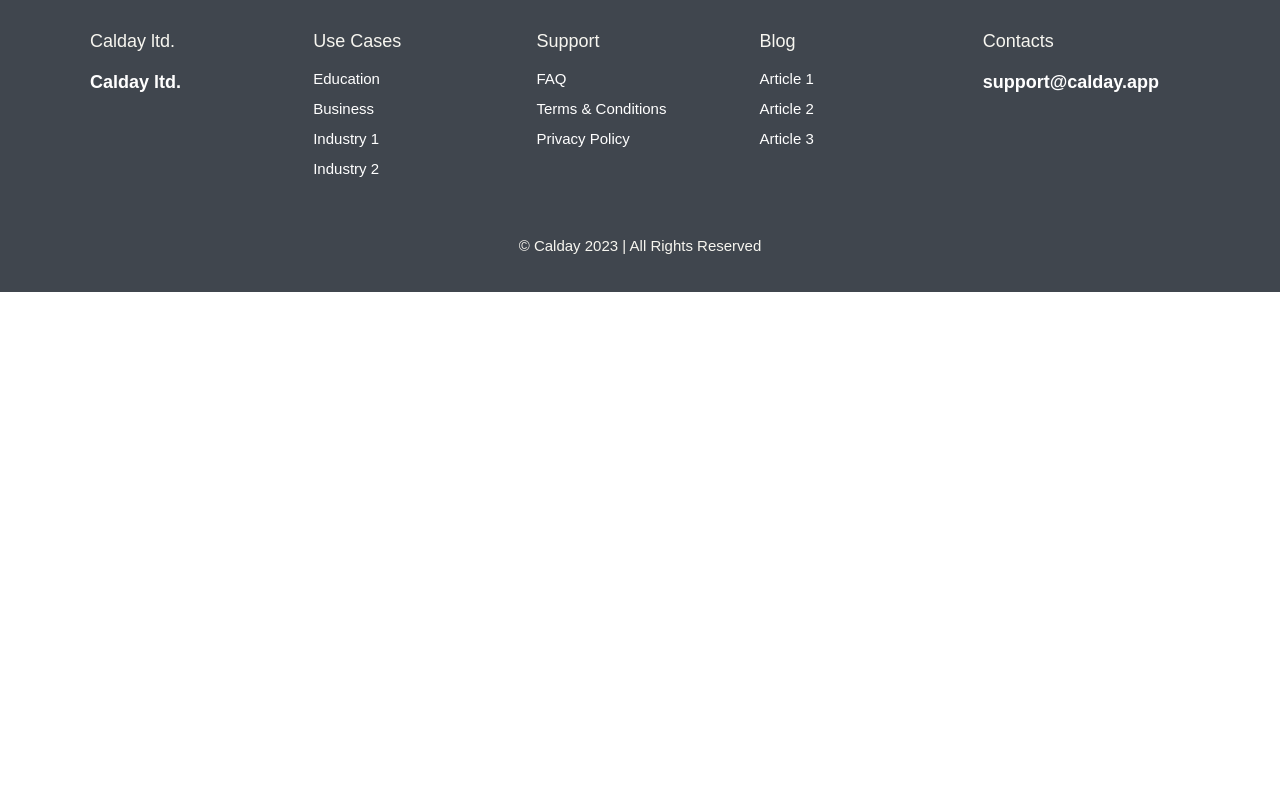
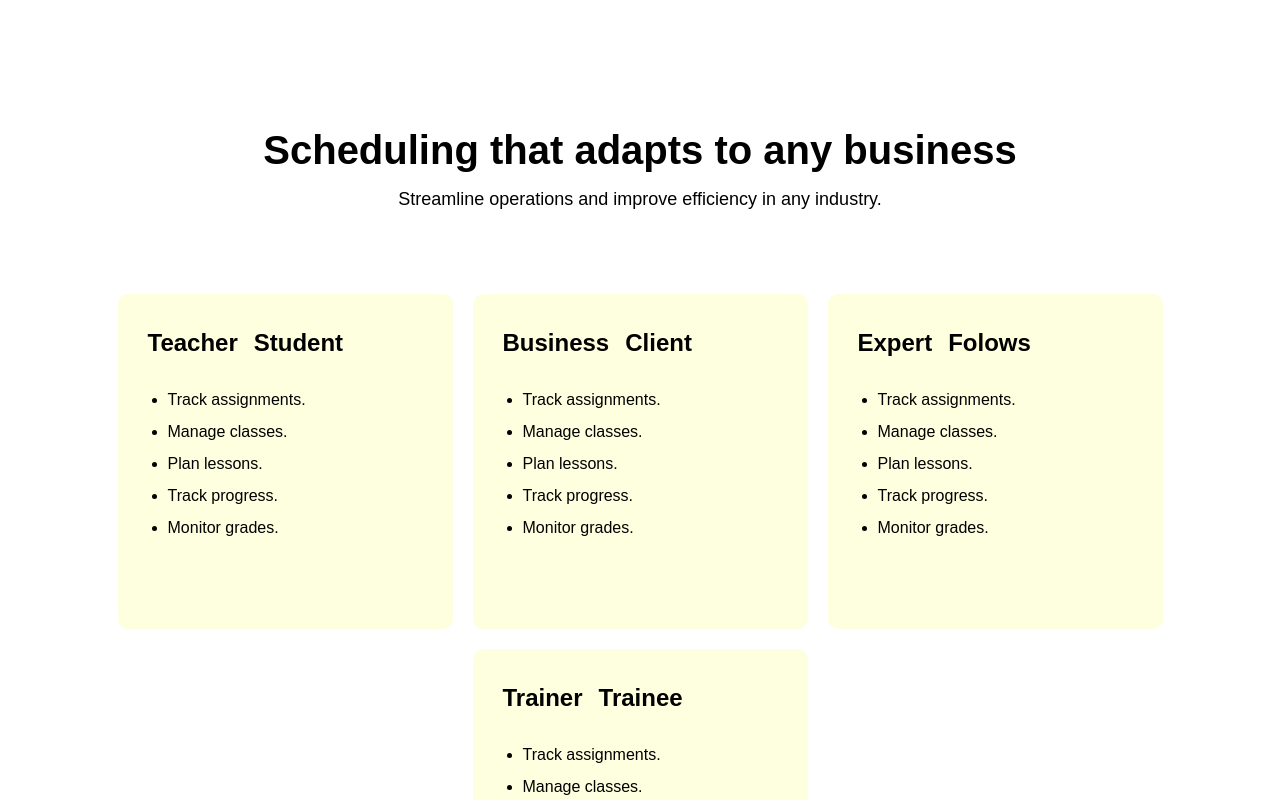
Before and after one commit to sabationok/calday-next-app_2, a Next.js app: page / in a window 1280 px wide. Shown: the part 3040-3840 px from the top of the page. Before the commit the page ends 3332 px from the top, so only its background shows below. Built offline with nearby package versions, Linux system fonts and the light colour scheme.

Commit message:
4 section sheduling

```diff
--- a/src/components/HomePage.tsx
+++ b/src/components/HomePage.tsx
@@ -2,21 +2,24 @@ import Footer from "@/components/Footer/Footer";
 import Header from "@/components/Header/Header";
 import Layout from "@/components/Layout";
 
+import testData from "@/testData";
+
 import SectionHero from "./SectionHero/SectionHero";
 import SectionFeatures from "./SectionFeatures/SectionFeatures";
+import SectionShedulingInfo from "./SectionShedulingInfo/SectionShedulingInfo";
 // import SectionBuyNow from '../SectionBuyNow/SectionBuyNow';
 // import SectionDownloadApp from '../SectionDownloadApp/SectionDownloadApp';
 // import SectionFAQ from '../SectionFAQ/SectionFAQ';
-// import SectionShedulingInfo from '../SectionShedulingInfo/SectionShedulingInfo';
 
 const HomePage: React.FC = () => {
+  const { shedulingSectionData } = testData;
   return (
     <Layout>
       <Header />
       <main>
         <SectionHero />
         <SectionFeatures />
-        {/* <SectionShedulingInfo /> */}
+        <SectionShedulingInfo {...shedulingSectionData} />
         {/* <SectionDownloadApp /> */}
         {/* <SectionByCustomers /> */}
         {/* <SectionFAQ /> */}
--- /dev/null
+++ b/src/components/SectionShedulingInfo/SectionShedulingInfo.tsx
@@ -0,0 +1,73 @@
+import testData from "@/testData";
+import TransferItem, { TransferItemType } from "./TransferItem";
+import SG from "@/styles";
+
+type SectionType = {
+  title: string;
+  subTitle: string;
+  list: TransferItemType[];
+};
+
+const SectionShedulingInfo: React.FC<SectionType> = () => {
+  const { title, subTitle, list } = testData.shedulingSectionData;
+  return (
+    <StyledSection>
+      <SG.Container>
+        <Title>{title}</Title>
+
+        <SubTitle>{subTitle}</SubTitle>
+
+        <TransfersList>
+          {list.map((item) => (
+            <TransferItem
+              key={item.fill}
+              from={item.from}
+              to={item.to}
+              fill={item.fill}
+              descrList={item.descrList}
+            />
+          ))}
+        </TransfersList>
+      </SG.Container>
+    </StyledSection>
+  );
+};
+
+import styled from "styled-components";
+
+export const StyledSection = styled.section`
+  padding: 156px 0 0;
+`;
+export const Title = styled.h2`
+  font-family: "Gilroy", sans-serif;
+  font-weight: 800;
+  font-size: 40px;
+  line-height: 1.3;
+  text-align: center;
+  color: var(--browmPrimeClr);
+
+  padding: 0 15px;
+  margin-bottom: 6px;
+`;
+export const SubTitle = styled.p`
+  font-family: "Gilroy", sans-serif;
+  font-weight: 300;
+  font-size: 18px;
+  line-height: 1.89;
+  text-align: center;
+  color: var(--blackPrimary);
+
+  padding: 0 15px;
+  margin-bottom: 78px;
+`;
+
+export const TransfersList = styled.ul`
+  display: flex;
+  flex-wrap: wrap;
+  justify-content: center;
+  gap: 20px;
+
+  margin: 0 auto 115px;
+`;
+
+export default SectionShedulingInfo;
--- /dev/null
+++ b/src/components/SectionShedulingInfo/TransferItem.tsx
@@ -0,0 +1,92 @@
+// import SvgIcons, { IconsMap } from "@/components/SvgIcon/SvgIcons";
+import styled from "styled-components";
+
+export type TransferItemType = {
+  from: string;
+  to: string;
+  fill: string;
+  descrList: string[];
+};
+
+const TransferItem: React.FC<TransferItemType> = ({
+  from,
+  to,
+  fill,
+  descrList,
+}) => {
+  return (
+    <StyledTransferItem fill={fill}>
+      <TitleWrapper>
+        <Title>{from}</Title>
+
+        {/* <SvgIcons icon={IconsMap.muiTransferArrows} /> */}
+
+        <Title>{to}</Title>
+      </TitleWrapper>
+
+      <DescrList>
+        {descrList.map((item, idx) => (
+          <DescrListItem key={idx}>{item}</DescrListItem>
+        ))}
+      </DescrList>
+    </StyledTransferItem>
+  );
+};
+
+const StyledTransferItem = styled.li<{ fill: string }>`
+  display: flex;
+  flex-direction: column;
+
+  fill: ${({ fill }) => fill};
+
+  padding: 30px 20px 20px;
+
+  width: 100%;
+  height: 335px;
+
+  /* flex-basis: 230px;
+flex-grow: 1; */
+
+  background: #feffdf;
+  border-radius: 10px;
+  @media screen and (min-width: 480px) {
+    max-width: 335px;
+  }
+  @media screen and (min-width: 768px) {
+    padding: 36px 30px 24px;
+  }
+`;
+const TransferWrapper = styled.div`
+  display: flex;
+  align-items: center;
+`;
+const TitleWrapper = styled.div`
+  display: flex;
+  align-items: center;
+  gap: 16px;
+
+  margin-bottom: 28px;
+`;
+const Title = styled.p`
+  font-family: "Gilroy", sans-serif;
+  font-weight: 700;
+  font-size: 24px;
+  line-height: 1.08;
+  color: var(--blackPrimary);
+`;
+const DescrList = styled.ul`
+  display: flex;
+  flex-direction: column;
+
+  list-style: disc;
+
+  padding-left: 20px;
+`;
+const DescrListItem = styled.li`
+  font-family: "Mark Pro", sans-serif;
+  font-weight: 450;
+  font-size: 16px;
+  line-height: 2;
+`;
+
+export default TransferItem;
--- a/src/styles/Globals.style.ts
+++ b/src/styles/Globals.style.ts
@@ -1,4 +1,4 @@
-import styled from 'styled-components';
+import styled from "styled-components";
 
 export const Container = styled.div`
   width: 100%;
@@ -7,7 +7,7 @@ export const Container = styled.div`
   margin: 0 auto;
   padding: 0 15px;
 
-  @media screen and (min-width: 768px) {
+  @media screen and (min-width: 960px) {
     padding: 0 20px;
   }
 `;
--- a/src/testData/testData.data.ts
+++ b/src/testData/testData.data.ts
@@ -157,11 +157,9 @@ export const shedulingSectionData = {
   subTitle: "Streamline operations and improve efficiency in any industry.",
   list: [
     {
-      transfer: {
       from: "Teacher",
       to: "Student",
-      },
-      transferColor: "#62C45B",
+      fill: "#62C45B",
       descrList: [
         "Track assignments.",
         " Manage classes.",
@@ -169,14 +167,11 @@ export const shedulingSectionData = {
         " Track progress.",
         " Monitor grades.",
       ],
-      link: "#",
     },
     {
-      transfer: {
       from: "Business",
       to: "Client",
-      },
-      transferColor: "#EA8C1F",
+      fill: "#EA8C1F",
       descrList: [
         "Track assignments.",
         " Manage classes.",
@@ -184,14 +179,11 @@ export const shedulingSectionData = {
         " Track progress.",
         " Monitor grades.",
       ],
-      link: "#",
     },
     {
-      transfer: {
       from: "Expert",
       to: "Folows",
-      },
-      transferColor: "#5B6CC4",
+      fill: "#5B6CC4",
       descrList: [
         "Track assignments.",
         " Manage classes.",
@@ -199,14 +191,11 @@ export const shedulingSectionData = {
         " Track progress.",
         " Monitor grades.",
       ],
-      link: "#",
     },
     {
-      transfer: {
       from: "Trainer",
       to: "Trainee",
-      },
-      transferColor: "#C45B5B",
+      fill: "#C45B5B",
       descrList: [
         "Track assignments.",
         " Manage classes.",
@@ -214,7 +203,6 @@ export const shedulingSectionData = {
         " Track progress.",
         " Monitor grades.",
       ],
-      link: "#",
     },
   ],
 };
```
Lines whose indentation alone changed are shown as unchanged.
